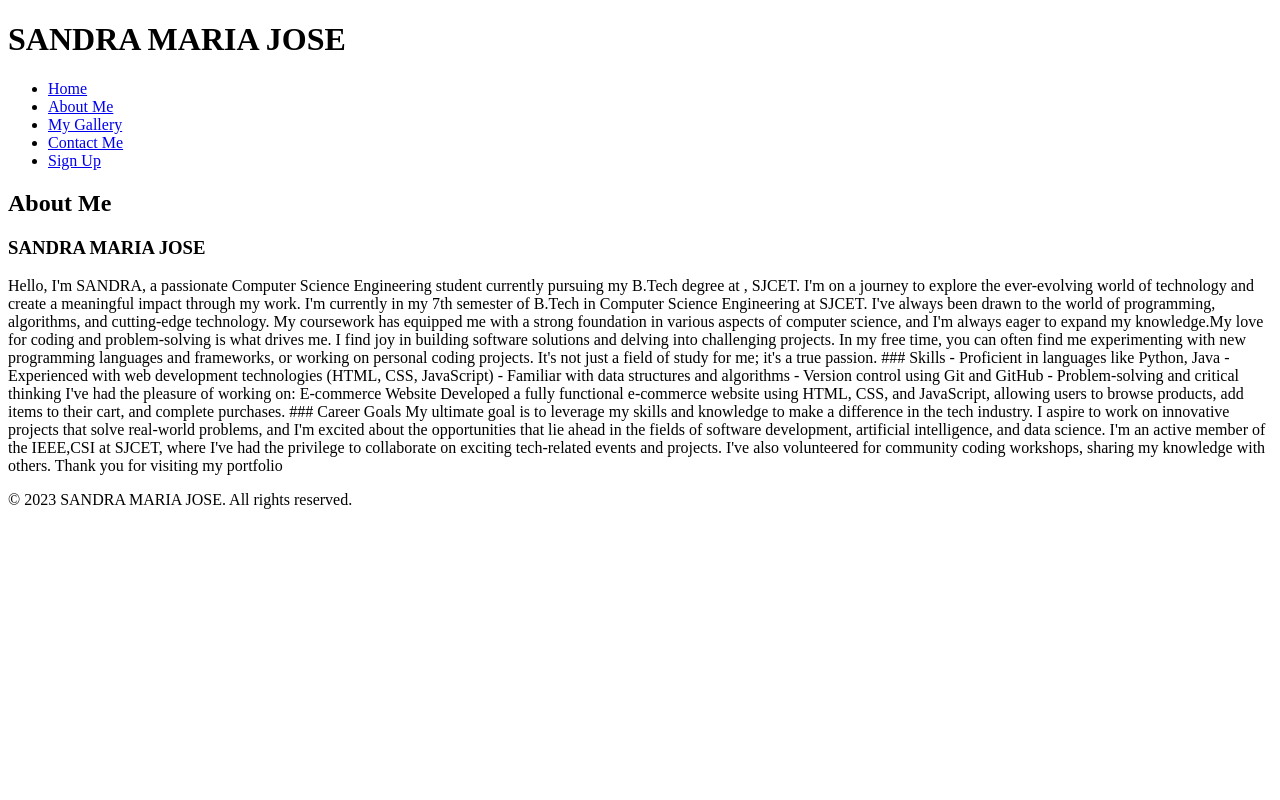
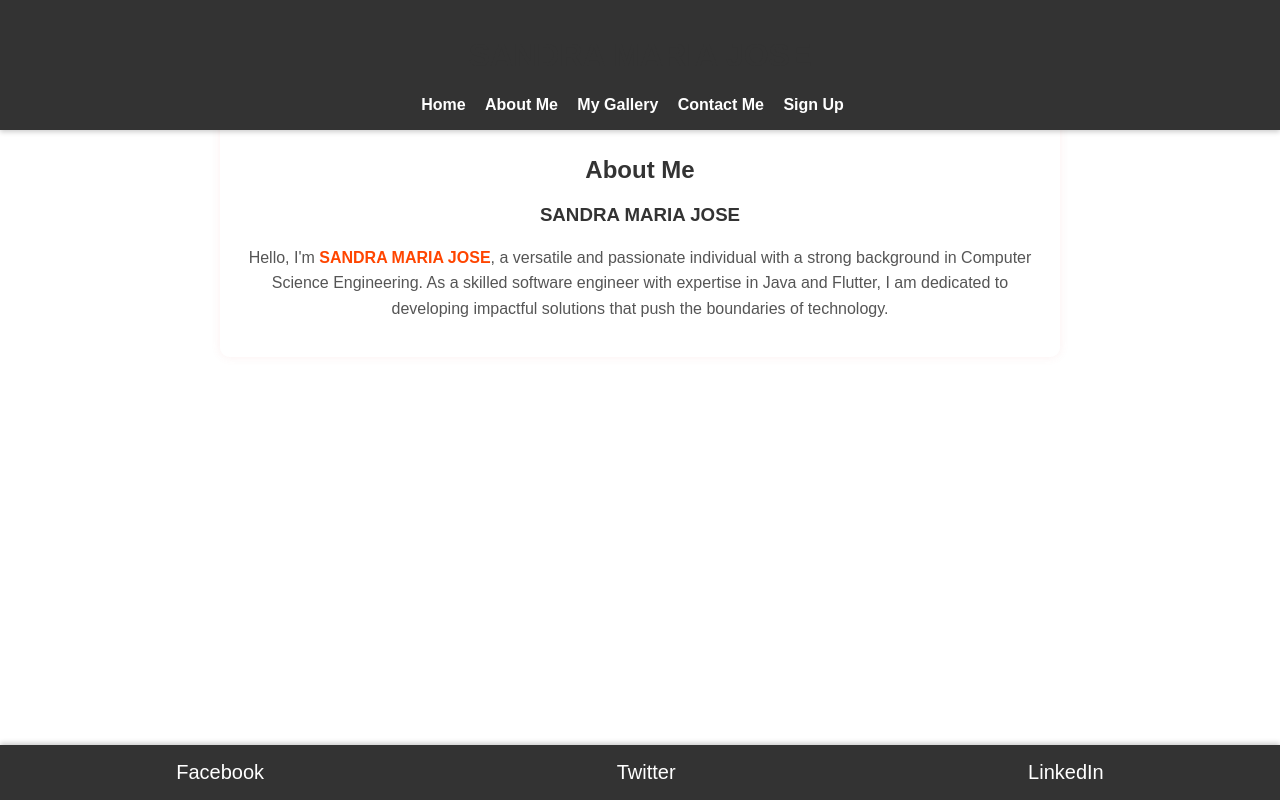
Before and after one commit to sandra-maria-jose/portfolio, a plain HTML site: page about.html in a window 1280 px wide. Drawn offline with Linux system fonts and the light colour scheme.

Commit message:
about.html

```diff
--- a/about.html
+++ b/about.html
@@ -1,10 +1,124 @@
-<!DOCTYPE html>
-<html>
+
+     <!DOCTYPE html>
+<html lang="en">
   <head>
     <meta charset="UTF-8" />
-    <title>Your Portfolio - About Me</title>
-    <!-- Add your CSS and JavaScript links here for styling and animations -->
-    <link rel="stylesheet" type="text/css" href="styles.css" />
+    <meta name="viewport" content="width=device-width, initial-scale=1.0" />
+    <title>Portfolio - About Me</title>
+
+    <style>
+      body {
+        font-family: 'Arial', sans-serif;
+        margin: 0;
+        padding: 0;
+
+      }
+
+      header {
+        background-color: #333;
+        color: white;
+        text-align: center;
+        padding: 1rem 0;
+        position: fixed;
+        width: 100%;
+        top: 0;
+        z-index: 1000;
+        box-shadow: 0 2px 5px rgba(0, 0, 0, 0.2); /* Add a subtle box shadow */
+      }
+
+      nav ul {
+        list-style: none;
+        padding: 0;
+        margin: 0;
+      }
+
+      nav ul li {
+        display: inline;
+        margin-right: 15px;
+      }
+
+      nav a {
+        text-decoration: none;
+        color: white;
+        font-weight: bold;
+        font-size: 16px;
+        transition: color 0.3s ease;
+      }
+
+      nav a:hover {
+        color: #FFD700; /* Change color on hover */
+      }
+
+      main {
+        padding-top: 80px; /* Adjust for the fixed header */
+        text-align: center;
+      }
+
+      section {
+        background-color: rgba(255, 255, 255, 0.9); /* Add a semi-transparent white background */
+        padding: 20px;
+        border-radius: 10px;
+        box-shadow: 0 0 10px rgba(211, 102, 102, 0.1);
+        margin: 20px;
+        max-width: 800px;
+        margin: auto;
+      }
+
+      h1, h2, h3 {
+        color: #333;
+      }
+
+      p {
+        color: #555;
+        line-height: 1.6;
+      }
+
+      span {
+        color: #FF4500;
+        font-weight: bold;
+      }
+
+      footer {
+        background-color: #333;
+        color: white;
+        text-align: center;
+        padding: 1rem 0;
+        position: fixed;
+        width: 100%;
+        bottom: 0;
+        display: flex;
+        justify-content: space-around;
+        align-items: center;
+        box-shadow: 0 -2px 5px rgba(0, 0, 0, 0.2); /* Add a subtle box shadow */
+      }
+
+      footer a {
+        color: white;
+        text-decoration: none;
+        font-size: 20px;
+      }
+
+      @keyframes fadeIn {
+        from {
+          opacity: 0;
+        }
+        to {
+          opacity: 1;
+        }
+      }
+
+
+      section {
+        animation: fadeIn 1s ease-out;
+      }
+
+      @media (max-width: 600px) {
+
+        section {
+          padding: 10px;
+        }
+      }
+    </style>
   </head>
   <body>
     <header>
@@ -22,44 +136,22 @@
 
     <main>
       <section>
+        <br><br>
         <h2>About Me</h2>
         <h3>SANDRA MARIA JOSE</h3>
         <p>
-          Hello, I'm <span>SANDRA</span>, a passionate Computer Science
-          Engineering student currently pursuing my B.Tech degree at , SJCET.
-          I'm on a journey to explore the ever-evolving world of technology and
-          create a meaningful impact through my work. I'm currently in my 7th
-          semester of B.Tech in Computer Science Engineering at SJCET. I've
-          always been drawn to the world of programming, algorithms, and
-          cutting-edge technology. My coursework has equipped me with a strong
-          foundation in various aspects of computer science, and I'm always
-          eager to expand my knowledge.My love for coding and problem-solving is
-          what drives me. I find joy in building software solutions and delving
-          into challenging projects. In my free time, you can often find me
-          experimenting with new programming languages and frameworks, or
-          working on personal coding projects. It's not just a field of study
-          for me; it's a true passion. ### Skills - Proficient in languages like
-          Python, Java - Experienced with web development technologies (HTML,
-          CSS, JavaScript) - Familiar with data structures and algorithms -
-          Version control using Git and GitHub - Problem-solving and critical
-          thinking I've had the pleasure of working on: E-commerce Website
-          Developed a fully functional e-commerce website using HTML, CSS, and
-          JavaScript, allowing users to browse products, add items to their
-          cart, and complete purchases. ### Career Goals My ultimate goal is to
-          leverage my skills and knowledge to make a difference in the tech
-          industry. I aspire to work on innovative projects that solve
-          real-world problems, and I'm excited about the opportunities that lie
-          ahead in the fields of software development, artificial intelligence,
-          and data science. I'm an active member of the IEEE,CSI at SJCET, where
-          I've had the privilege to collaborate on exciting tech-related events
-          and projects. I've also volunteered for community coding workshops,
-          sharing my knowledge with others. Thank you for visiting my portfolio
+          Hello, I'm <span>SANDRA MARIA JOSE</span>, a versatile and passionate individual with a strong background
+          in Computer Science Engineering. As a skilled software engineer with expertise in Java and Flutter,
+          I am dedicated to developing impactful solutions that push the boundaries of technology.
         </p>
       </section>
     </main>
 
     <footer>
-      <p>&copy; 2023 SANDRA MARIA JOSE. All rights reserved.</p>
+      <a href="#" target="_blank">Facebook</a>
+      <a href="#" target="_blank">Twitter</a>
+      <a href="#" target="_blank">LinkedIn</a>
+
     </footer>
   </body>
 </html>
```
